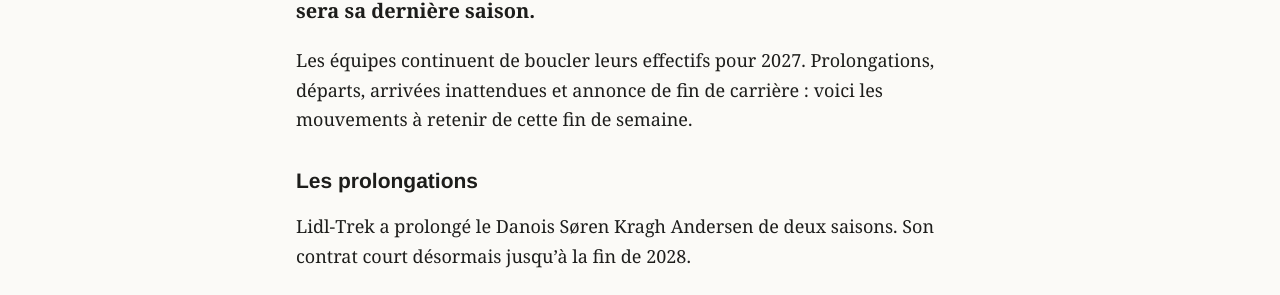
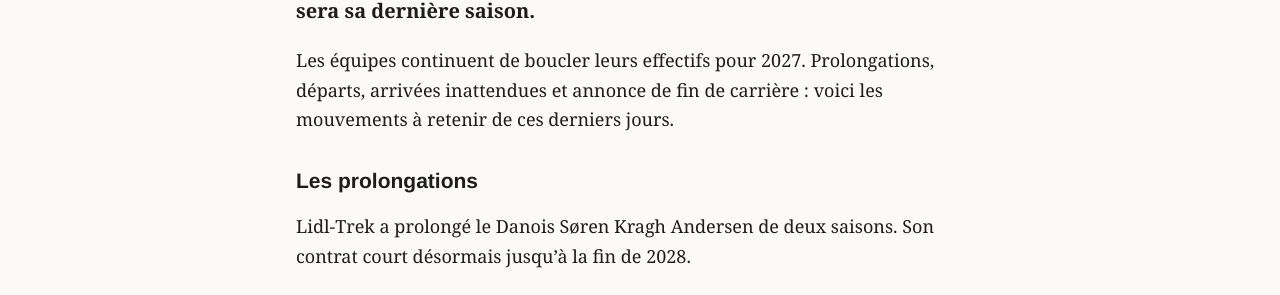
Before and after one commit to antoinebb/test-repo, a Jekyll site: the page built from _posts/2026-10-23-mercato-kragh-andersen-prolonge-bayer-et-rutsch-partent.md, in a window 1280 px wide. Shown: the part 371-666 px from the top of the page. Built offline with Jekyll 4.4.1, drawn with Linux system fonts in a browser that asks for light colours.

Commit message:
Correction n°1 : Mercato : Kragh Andersen prolongé, Bayer et Rutsch partent

```diff
--- a/_posts/2026-10-23-mercato-kragh-andersen-prolonge-bayer-et-rutsch-partent.md
+++ b/_posts/2026-10-23-mercato-kragh-andersen-prolonge-bayer-et-rutsch-partent.md
@@ -10,7 +10,7 @@ chapo: >-
 tags: ["Mercato", "Lidl-Trek", "Decathlon CMA CGM", "EF Education-EasyPost", "Classement UCI"]
 ---
 
-Les équipes continuent de boucler leurs effectifs pour 2027. Prolongations, départs, arrivées inattendues et annonce de fin de carrière : voici les mouvements à retenir de cette fin de semaine.
+Les équipes continuent de boucler leurs effectifs pour 2027. Prolongations, départs, arrivées inattendues et annonce de fin de carrière : voici les mouvements à retenir de ces derniers jours.
 
 ## Les prolongations
 
```
